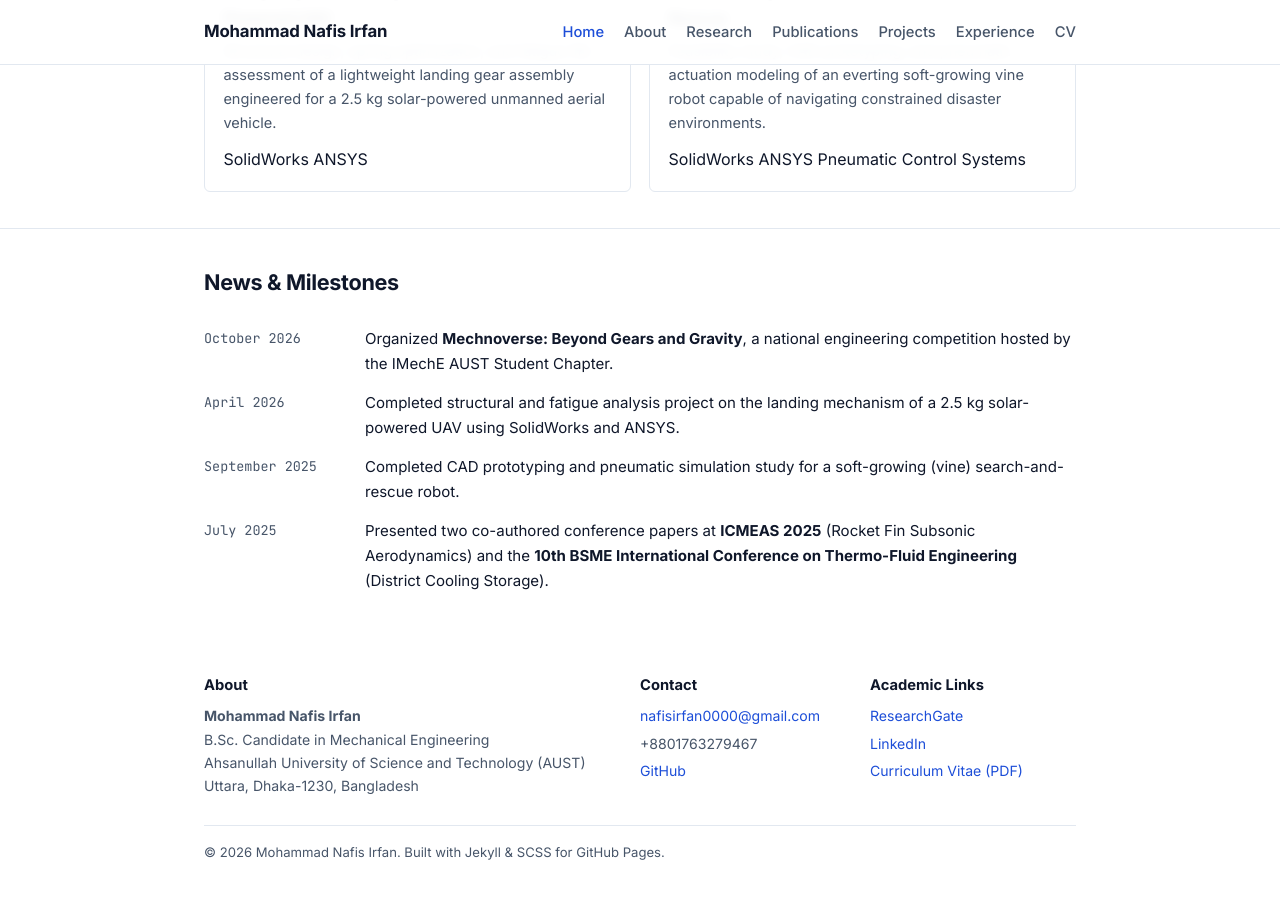
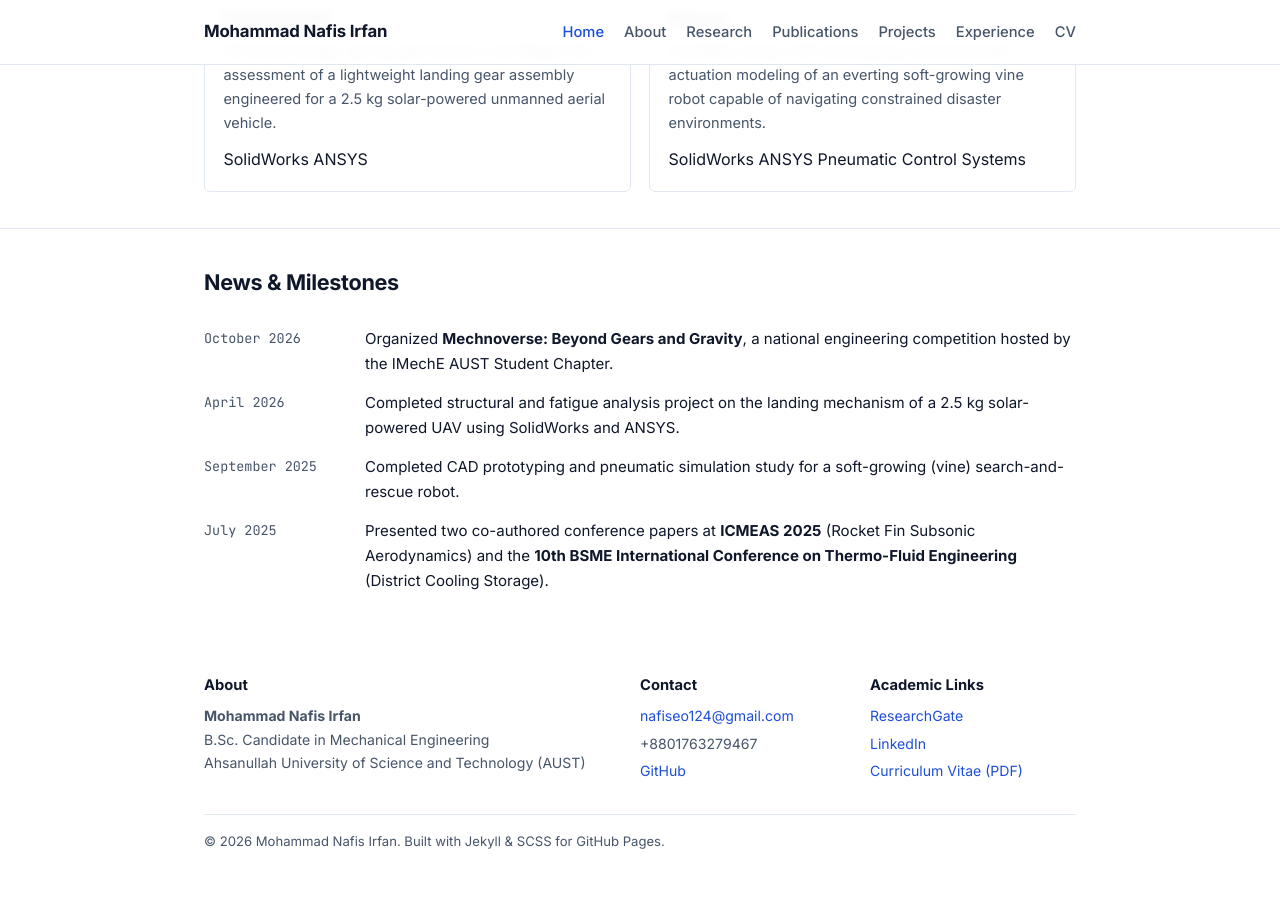
Before and after one commit to Nafis004/nafis04, a Jekyll site: the page built from index.html, in a window 1280 px wide and 900 px high, scrolled down 1601 px. Built offline with Jekyll 4.4.1, drawn with Linux system fonts in a browser that asks for light colours.

Commit message:
Update _config.yml

```diff
--- a/_config.yml
+++ b/_config.yml
@@ -1,14 +1,13 @@
 title: Mohammad Nafis Irfan
 description: Mechanical Engineering Undergraduate & CFD Researcher | Prospective Research Assistant
-url: "https://nafisirfan.github.io"
-baseurl: ""
+url: "https://nafis04.github.io"
+baseurl: "/nafis04"
 
 author:
   name: Mohammad Nafis Irfan
   role: B.Sc. Candidate in Mechanical Engineering
   institution: Ahsanullah University of Science and Technology (AUST)
-  location: Uttara, Dhaka-1230, Bangladesh
-  email: nafisirfan0000@gmail.com
+  email: nafiseo124@gmail.com
   phone: "+8801763279467"
   linkedin: "https://www.linkedin.com/in/nafis-irfan/"
   researchgate: "https://www.researchgate.net/profile/Nafis-Irfan-2?ev=prf_overview/"
```
